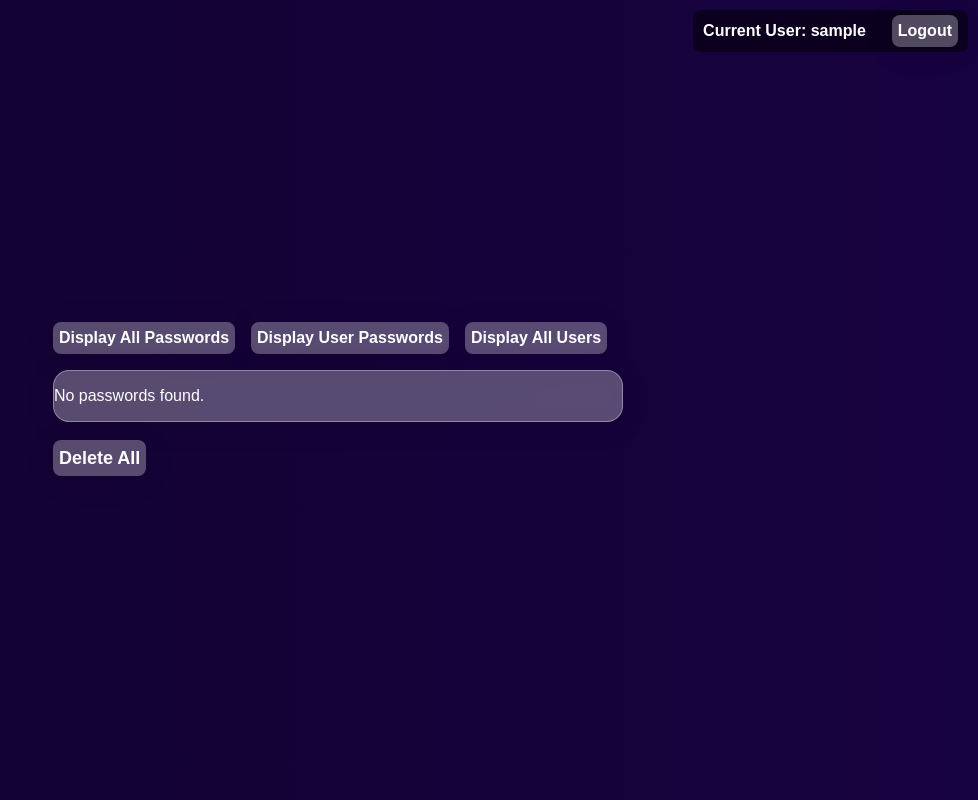
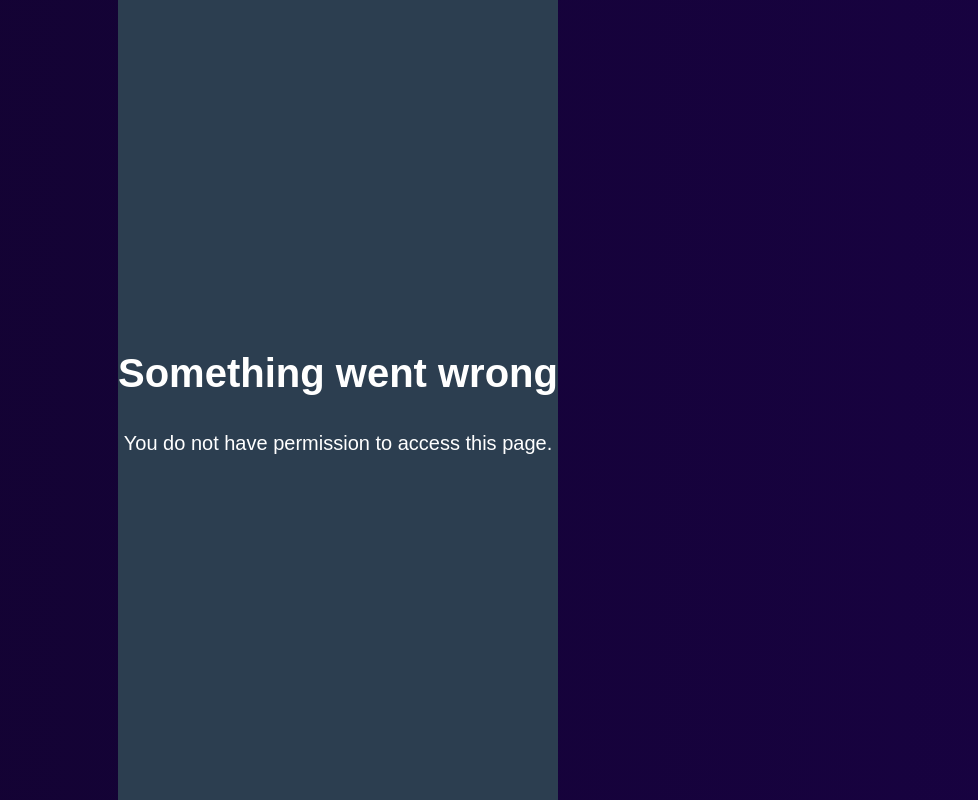
Before and after one commit to ed1skrad/PasswordGeneratorFrontend, a React (Create React App) app: page /admin in a window 1280 px wide. Shown: the whole page, without its empty margins (302-1280 px from the left). Built offline with nearby package versions, Linux system fonts and the light colour scheme; sample sign-in values are in the browser's storage.

Commit message:
Created 403 page

```diff
--- a/src/components/Admin/Admin.js
+++ b/src/components/Admin/Admin.js
@@ -3,13 +3,15 @@ import axios from 'axios';
 import '../../css/AdminPanel/adminPanel.css';
 import API_URL from "../../config/config";
 import { useNavigate } from 'react-router-dom';
-
+import useAuth from '../Admin/useAuth';
+import ErrorPage from "../Error/ErrorPage";
 const AdminPanel = () => {
     const [passwords, setPasswords] = useState([]);
     const [username, setUsername] = useState('');
     const [currentUsername, setCurrentUsername] = useState('');
     const [displayMode, setDisplayMode] = useState('all');
     const navigate = useNavigate();
+    const { isAuthenticated, isAuthorized } = useAuth('ROLE_ADMIN');
 
     useEffect(() => {
         const storedUsername = localStorage.getItem('username');
@@ -17,6 +19,10 @@ const AdminPanel = () => {
             setCurrentUsername(storedUsername);
         }
     }, []);
+
+    if (!isAuthenticated || !isAuthorized) {
+        return <ErrorPage errorMessage="You do not have permission to access this page." />;
+    }
 
     const handleGetAllPasswords = () => {
         axios.get(`${API_URL}/api/password/all`)
--- /dev/null
+++ b/src/components/Admin/useAuth.js
@@ -0,0 +1,25 @@
+import { useEffect, useState } from 'react';
+import { useNavigate } from 'react-router-dom';
+
+const useAuth = (role) => {
+    const [isAuthenticated, setIsAuthenticated] = useState(false);
+    const [isAuthorized, setIsAuthorized] = useState(false);
+    const navigate = useNavigate();
+
+    useEffect(() => {
+        const storedToken = localStorage.getItem('token');
+        const storedUsername = localStorage.getItem('username');
+        const storedRole = localStorage.getItem('role');
+
+        if (storedToken && storedUsername && storedRole) {
+            setIsAuthenticated(true);
+            setIsAuthorized(storedRole === role);
+        } else {
+            navigate('/login');
+        }
+    }, [role, navigate]);
+
+    return { isAuthenticated, isAuthorized };
+};
+
+export default useAuth;
--- a/src/components/Error/ErrorPage.js
+++ b/src/components/Error/ErrorPage.js
@@ -1,9 +1,10 @@
 import React from 'react';
+import '../../css/ErrorPage/errorPage.css';
 
 const ErrorPage = ({ errorMessage }) => {
     return (
         <div className="error-page">
-            <h1>Error</h1>
+            <h1>Something went wrong</h1>
             <p>{errorMessage}</p>
         </div>
     );
--- a/src/components/Login/LoginForm.js
+++ b/src/components/Login/LoginForm.js
@@ -17,13 +17,15 @@ const LoginForm = () => {
                 username,
                 password,
             });
-            localStorage.setItem('token', response.data.accessToken);
-            localStorage.setItem('username', response.data.username); // Store the username from the response
+            localStorage.setItem('token', response.data.token);
+            localStorage.setItem('username', response.data.username);
+            localStorage.setItem('role', response.data.role); // Store the user's role in local storage
             navigate('/password');
         } catch (error) {
             console.error('Failed to login: ', error);
         }
     };
+
 
 
     return (
--- a/src/components/PasswordGenerator/PasswordGenerator.js
+++ b/src/components/PasswordGenerator/PasswordGenerator.js
@@ -5,6 +5,7 @@ import StarBackground from "../Background/StarBackground";
 import API_URL from "../../config/config";
 import ErrorPage from "../Error/ErrorPage";
 import { useNavigate } from 'react-router-dom';
+import useAuth from '../Admin/useAuth';
 
 const PasswordGenerator = () => {
     const [difficulty, setDifficulty] = useState('EASY');
@@ -15,7 +16,11 @@ const PasswordGenerator = () => {
     const [showAlert, setShowAlert] = useState(false);
     const [error, setError] = useState(null);
     const navigate = useNavigate();
+    const { isAuthenticated } = useAuth();
 
+    if (!isAuthenticated ) {
+        return <ErrorPage errorMessage="You do not have permission to access this page." />;
+    }
     const handleLogout = () => {
         localStorage.removeItem('token');
         localStorage.removeItem('username'); // Удаляем имя пользователя из localStorage при выходе
@@ -68,6 +73,7 @@ const PasswordGenerator = () => {
         setShowAlert(false);
     };
 
+    // eslint-disable-next-line react-hooks/rules-of-hooks
     useEffect(() => {
         if (!animationPlaying) {
             setTimeout(() => {
@@ -77,6 +83,7 @@ const PasswordGenerator = () => {
         }
     }, [animationPlaying]);
 
+    // eslint-disable-next-line react-hooks/rules-of-hooks
     useEffect(() => {
         setTimeout(() => {
             setAnimationPlaying(true);
--- /dev/null
+++ b/src/css/ErrorPage/errorPage.css
@@ -0,0 +1,19 @@
+.error-page {
+    display: flex;
+    flex-direction: column;
+    align-items: center;
+    justify-content: center;
+    height: 100vh;
+    background-color: #2c3e50;
+    color: #fff;
+    text-align: center;
+}
+
+.error-page h1 {
+    font-size: 2.5rem;
+    margin-bottom: 1rem;
+}
+
+.error-page p {
+    font-size: 1.25rem;
+}
```
Also changed, not shown: src/components/Error/NotFoundPage.js (deleted, +0 -12 lines).
